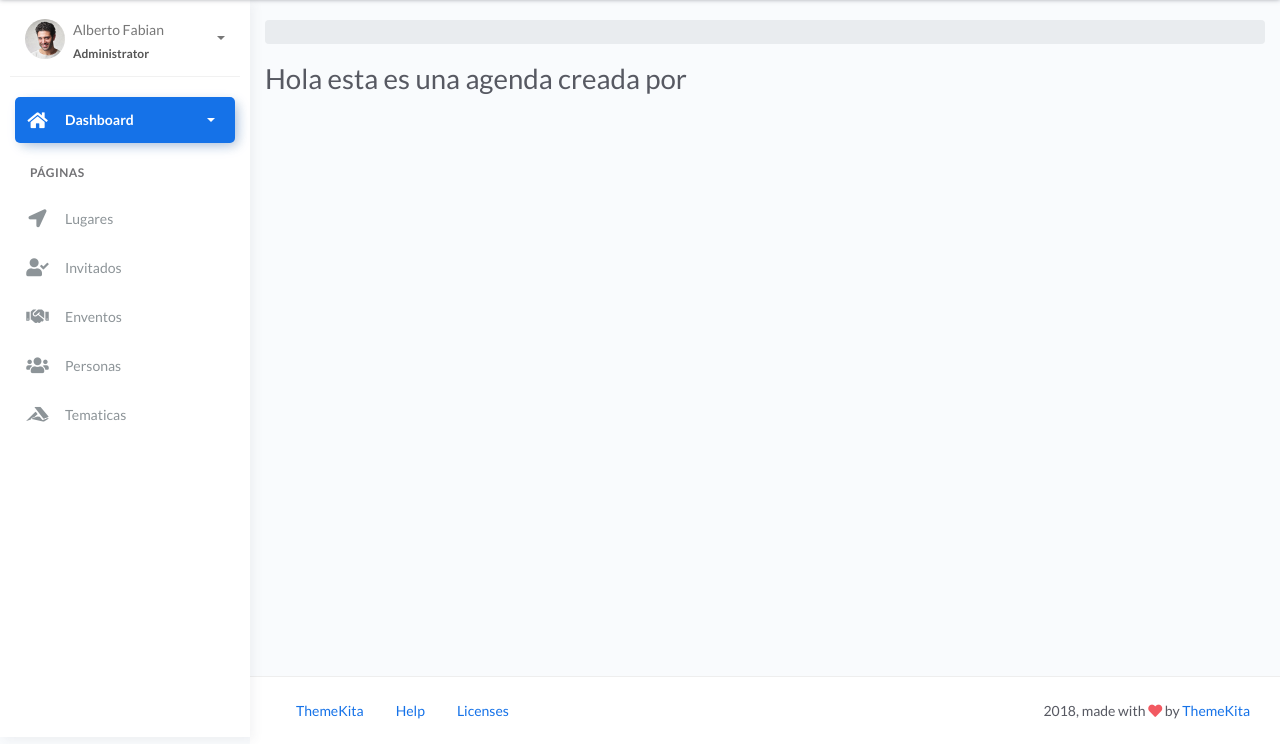
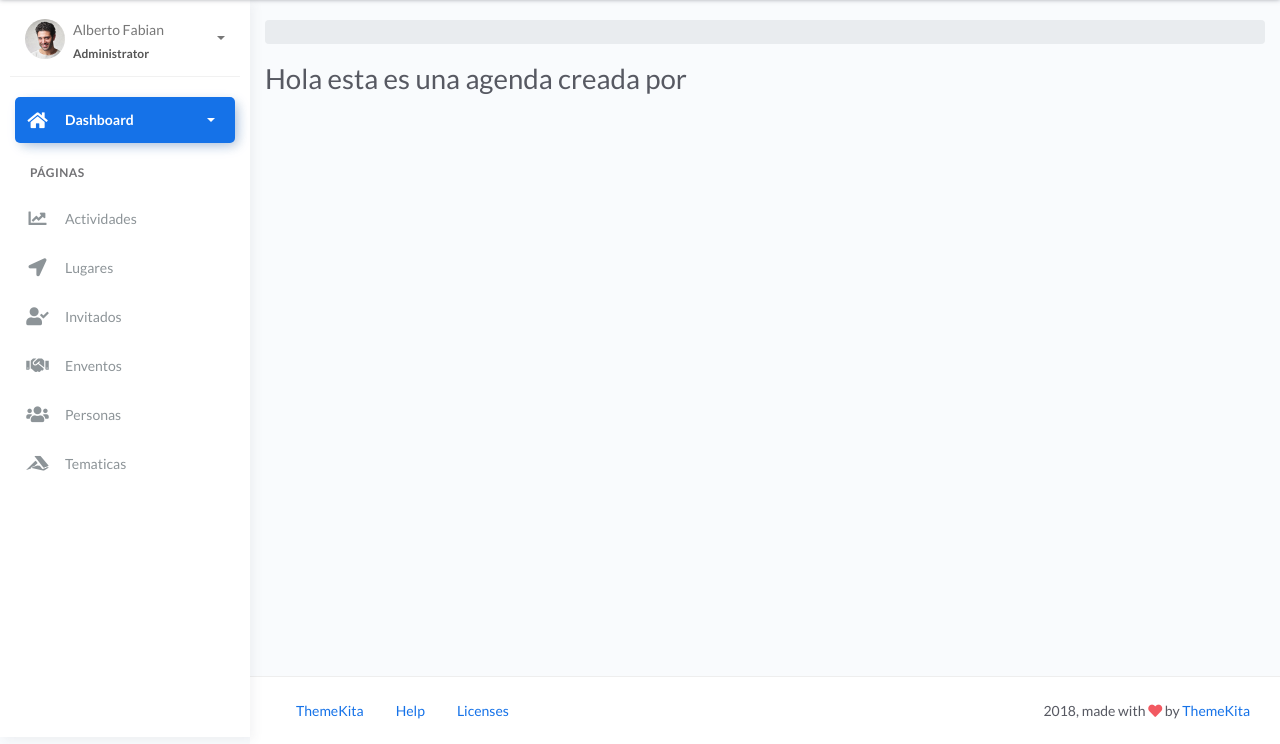
Before and after one commit to halbertofabian/agendaItz, a PHP site: page / in a window 1280 px wide. Shown: the part 63-807 px from the top of the page. Run offline with PHP 8.4, Linux system fonts and the light colour scheme.

Commit message:
Agregue la ruta para actividad

```diff
--- a/vista/modulos/menu-lateral.php
+++ b/vista/modulos/menu-lateral.php
@@ -52,6 +52,13 @@
 							<h4 class="text-section">Páginas</h4>
 						</li>
 						<li class="nav-item">
+							<a  href="actividad">
+							<i class="fas fa-chart-line"></i>
+								<p>Actividades</p>
+
+							</a>
+						</li>
+						<li class="nav-item">
 							<a  href="lugar">
 							<i class="fas fa-location-arrow"></i>
 								<p>Lugares</p>
```
